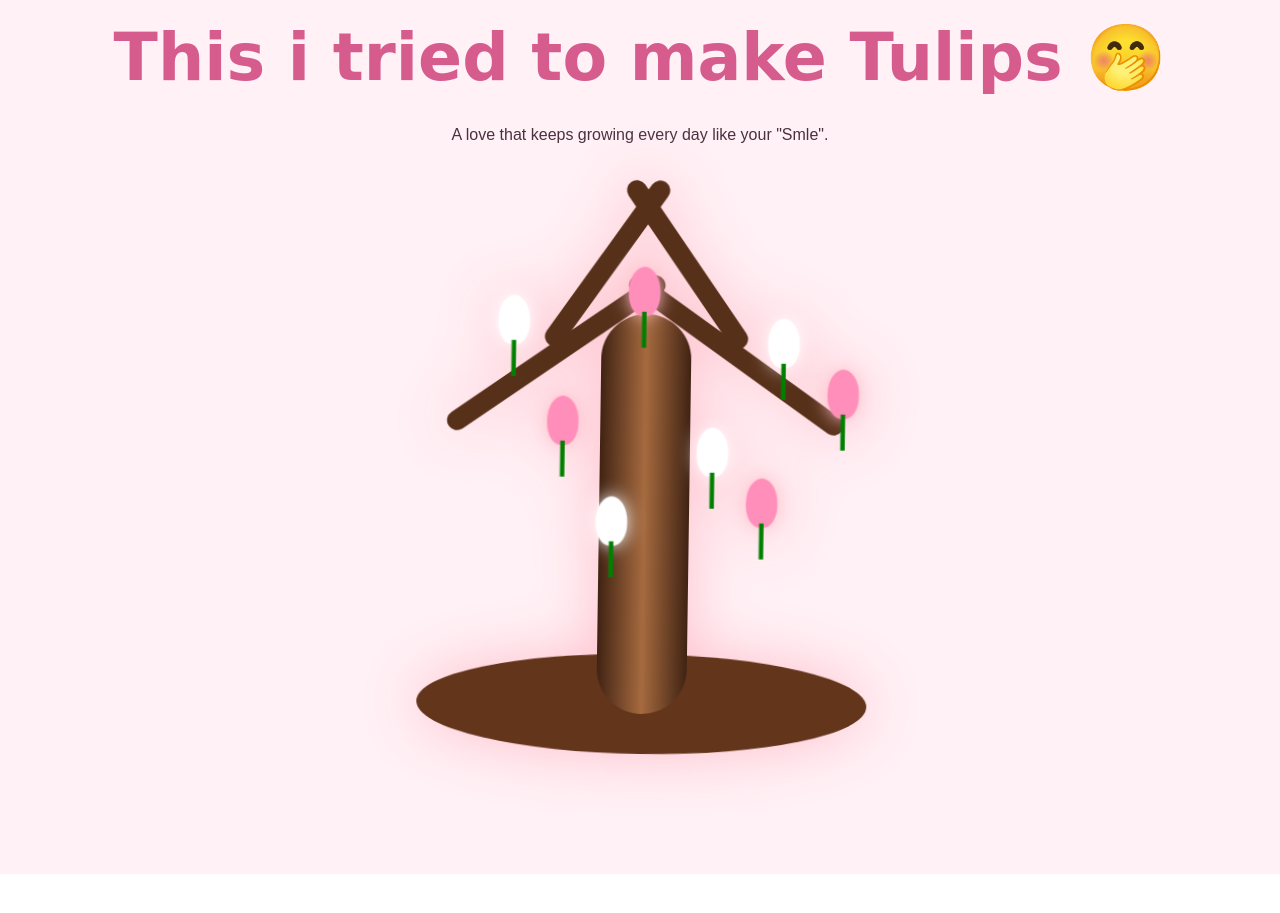
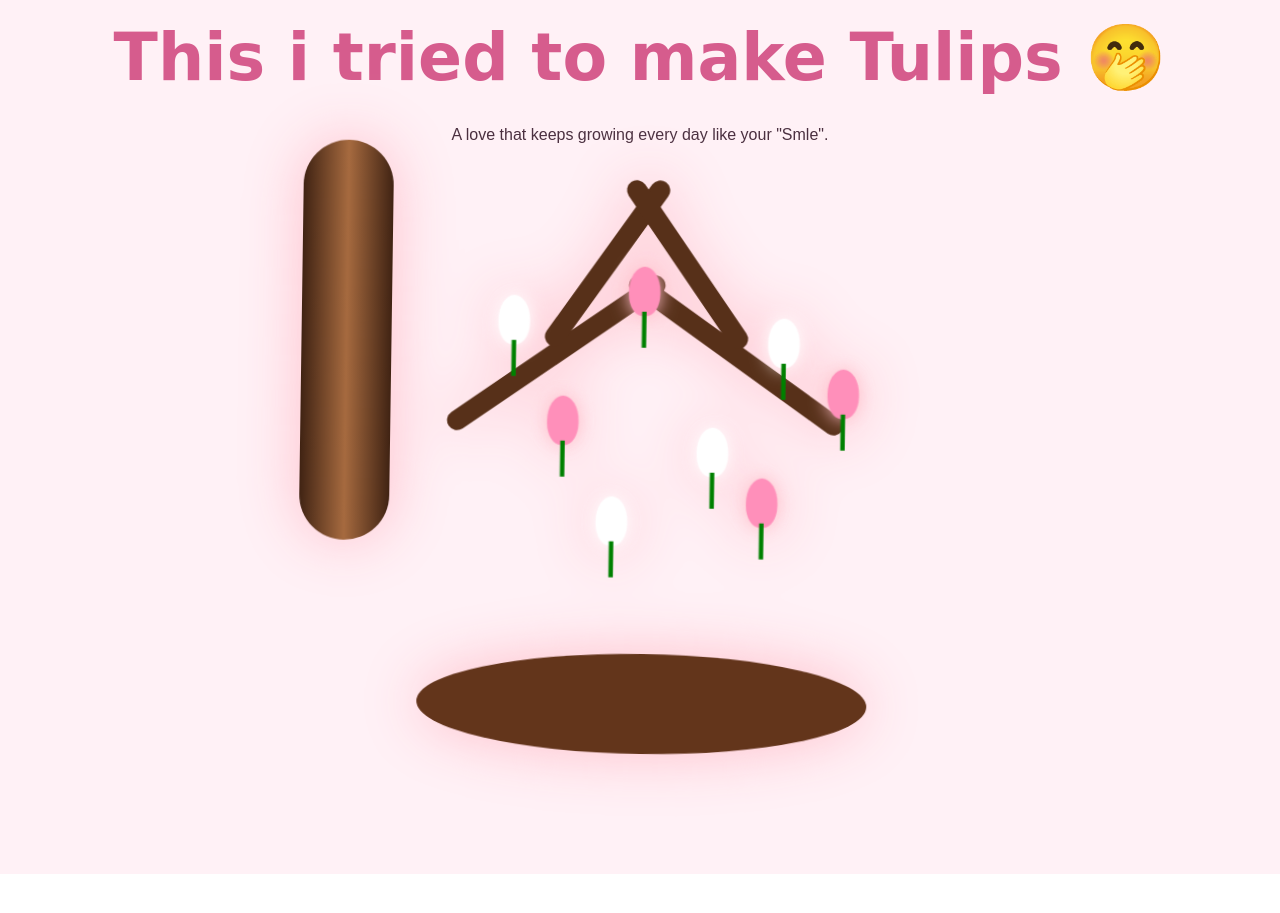
Before and after one commit to mmuneeb-hub/Lasting, a plain HTML site: page index.html in a window 1280 px wide. Shown: the part 860-1773 px from the top of the page. Drawn offline with Linux system fonts and the light colour scheme.

Commit message:
Update style.css

```diff
--- a/style.css
+++ b/style.css
@@ -175,7 +175,7 @@ position:relative;
 
 .trunk{
 
-position:absolute;
+position:scroll;
 
 bottom:80px;
 
```
